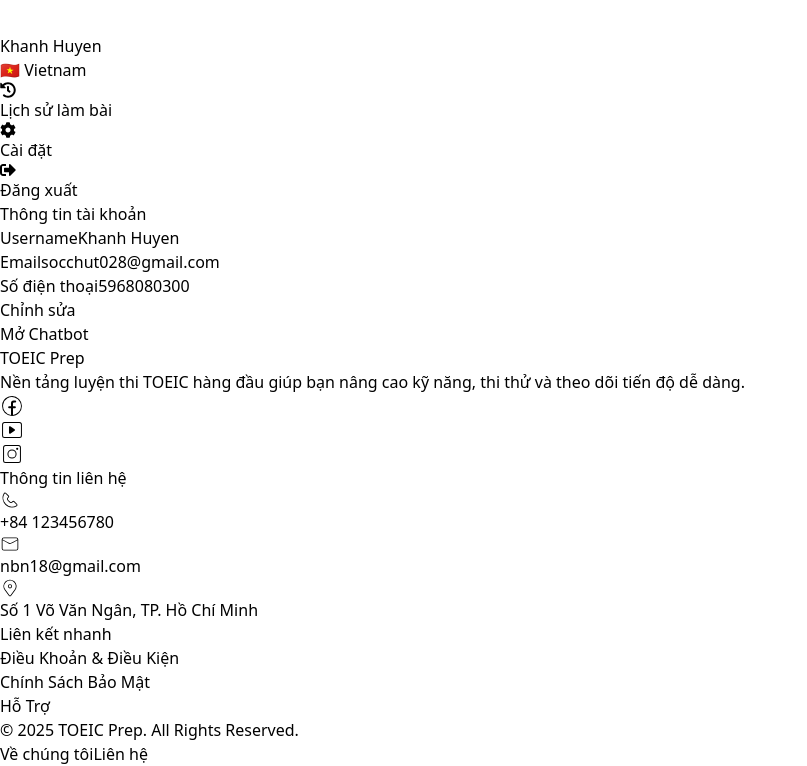
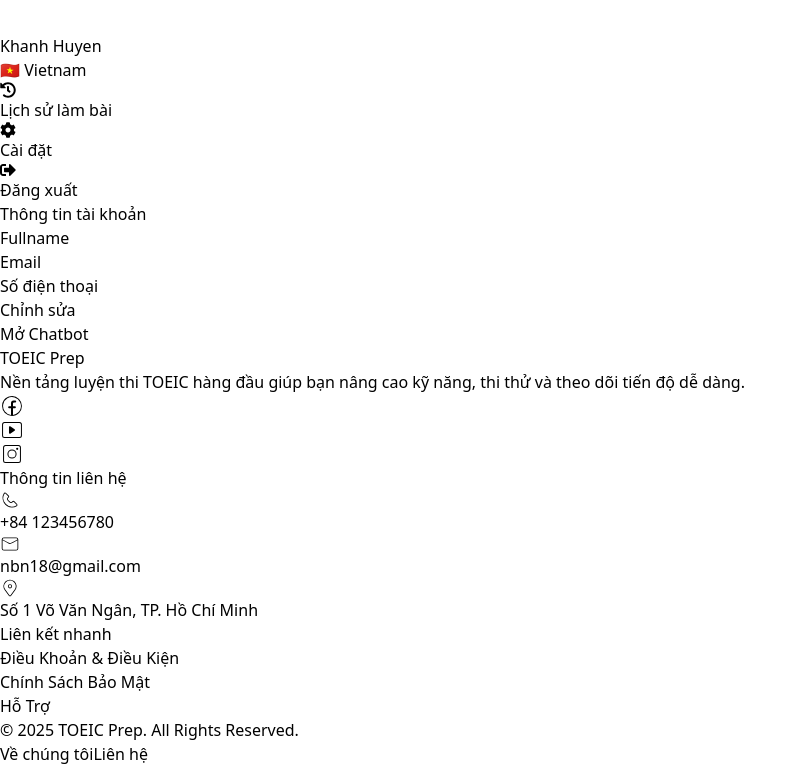
Before and after one commit to DKNguyen13/Nhom20, a React (Vite) app in the folder toeic-web/: page /settings in a window 1280 px wide. Shown: the part 859-1625 px from the top of the page, without its empty margins (0-807 px from the left). Built offline with nearby package versions, Linux system fonts and the light colour scheme.

Commit message:
feat : update show profile user

```diff
--- a/toeic-web/src/pages/ForgotPassword/ForgotPassword.tsx
+++ b/toeic-web/src/pages/ForgotPassword/ForgotPassword.tsx
@@ -21,6 +21,7 @@
       const res = await api.post("/auth/forgot-password", { email, token });
       setMessage(res.data.message);
       recaptchaRef.current?.reset(); // Reset ReCAPTCHA
+      setEmail("")
       //navigate("/login");
     } catch (err: any) {
       setMessage(err.response?.data?.message || "Có lỗi xảy ra");
--- a/toeic-web/src/pages/Login/Login.tsx
+++ b/toeic-web/src/pages/Login/Login.tsx
@@ -16,6 +16,10 @@
       if (res.data.success) {
         localStorage.setItem("token", res.data.data.token);
         localStorage.setItem("fullname", res.data.data.user.fullname);
+        localStorage.setItem("email", res.data.data.user.email);
+        localStorage.setItem("phone", res.data.data.user.phone);
+        localStorage.setItem("avatarUrl", res.data.data.user.avatarUrl);
+        localStorage.setItem("role", res.data.data.user.role);
         alert("Login successfull! Hello " + res.data.data.user.fullname);
         window.location.href = "/";
       } else {
--- a/toeic-web/src/pages/Settings/Settings.tsx
+++ b/toeic-web/src/pages/Settings/Settings.tsx
@@ -1,8 +1,20 @@
-import React from "react";
+import React, {useEffect, useState} from "react";
 import { Link } from "react-router-dom"; // Thêm Link từ react-router-dom
 import LeftSidebarUser from "../../components/LeftSideBarUser";
 
 const Settings: React.FC = () => {
+	const [fullname, setFullname] = useState("");
+	const [email, setEmail] = useState("");
+	const [phone, setPhone] = useState("");
+	const [avatarUrl, setAvatarUrl] = useState("");
+
+	useEffect(() => {
+		setFullname(localStorage.getItem("fullname") || "");
+		setEmail(localStorage.getItem("email") || "");
+		setPhone(localStorage.getItem("phone") || "");
+		setAvatarUrl(localStorage.getItem("avatarUrl") || "");
+	}, []);
+
 	return (
 		<div className="min-h-screen flex">
 			{/* Left Sidebar */}
@@ -10,18 +22,18 @@
 			{/* Form Cài đặt */}
 			<div className="flex-1 bg-gray-50 flex justify-center pt-5 pb-96">
 				<div className="w-full max-w-2xl bg-white p-6 rounded-lg shadow-lg">
-					<h1 className="text-2xl font-semibold text-blue-600 mb-6">
+					<h1 className="text-2xl font-semibold text-blue-600 mb-6 text-center">
 						Thông tin tài khoản
 					</h1>
 					<form className="space-y-4">
 						{/* Username */}
 						<div>
 							<label className="block text-gray-700 font-semibold mb-2">
-								Username
+								Fullname
 							</label>
 							<input
 								type="text"
-								value="Khanh Huyen"
+								value={fullname}
 								className="w-full p-3 border rounded-md focus:outline-none focus:ring-2 focus:ring-blue-500 bg-gray-100 cursor-not-allowed"
 								readOnly
 							/>
@@ -29,15 +41,8 @@
 
 						{/* Email */}
 						<div>
-							<label className="block text-gray-700 font-semibold mb-2">
-								Email
-							</label>
-							<input
-								type="email"
-								value="socchut028@gmail.com"
-								className="w-full p-3 border rounded-md focus:outline-none focus:ring-2 focus:ring-blue-500 bg-gray-100 cursor-not-allowed"
-								readOnly
-							/>
+							<label className="block text-gray-700 font-semibold mb-2"> Email </label>
+							<input type="email" value={email} className="w-full p-3 border rounded-md focus:outline-none focus:ring-2 focus:ring-blue-500 bg-gray-100 cursor-not-allowed" readOnly/>
 						</div>
 
 						{/* Số điện thoại */}
@@ -47,7 +52,7 @@
 							</label>
 							<input
 								type="tel"
-								value="5968080300"
+								value={phone}
 								className="w-full p-3 border rounded-md focus:outline-none focus:ring-2 focus:ring-blue-500 bg-gray-100 cursor-not-allowed"
 								readOnly
 							/>
@@ -57,8 +62,7 @@
 						<div className="text-right pt-10">
 							<Link
 								to="/settings/editsettings" // Điều hướng đến trang /settings
-								className="bg-blue-600 text-white px-8 py-3 rounded-md hover:bg-blue-700 transition duration-300 inline-block text-center"
-							>
+								className="bg-blue-600 text-white px-8 py-3 rounded-md hover:bg-blue-700 transition duration-300 inline-block text-center">
 								Chỉnh sửa
 							</Link>
 						</div>
```
